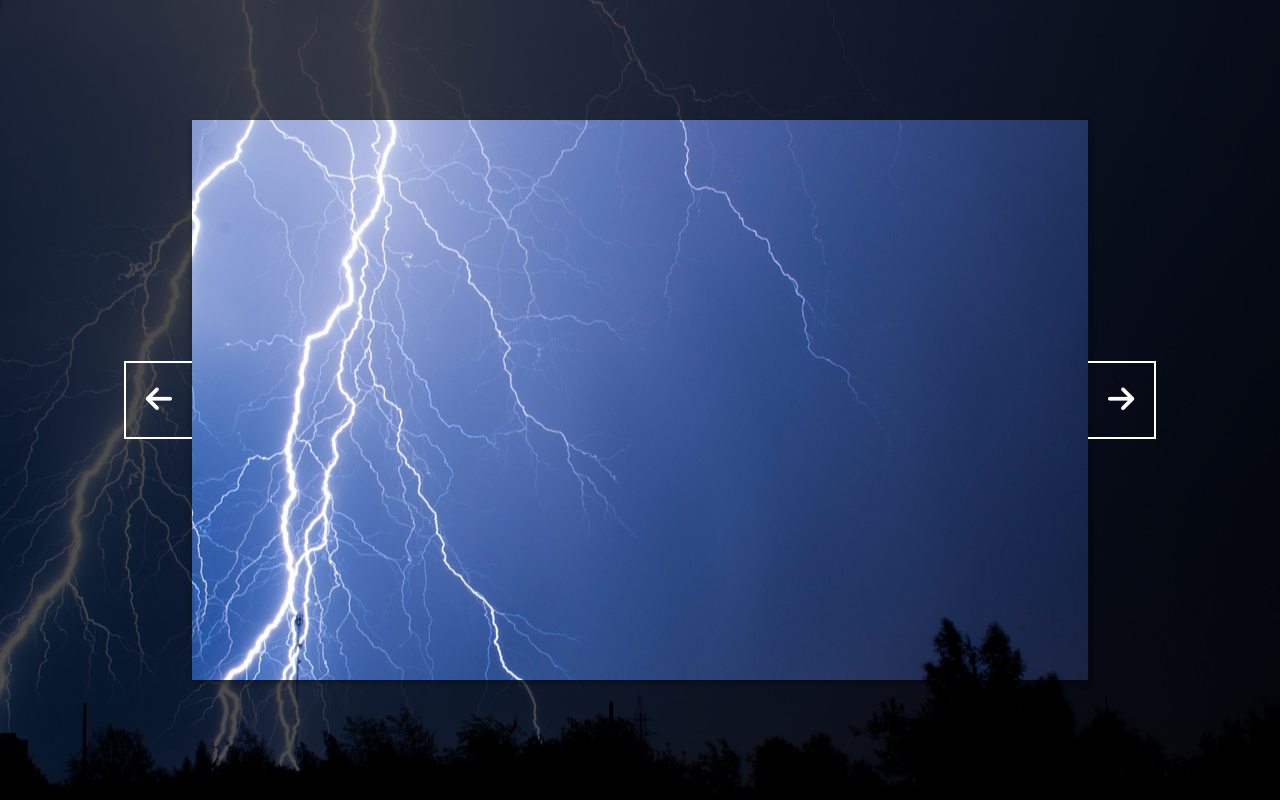
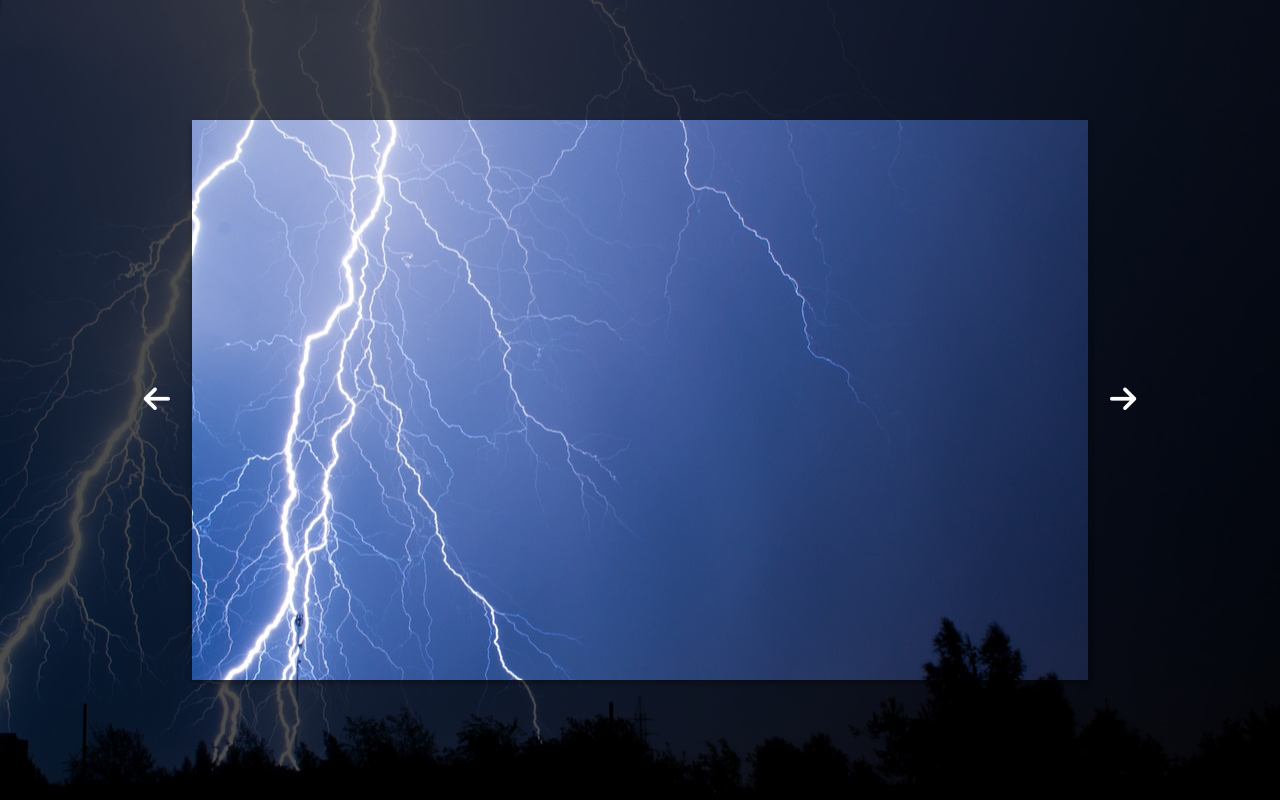
Before and after one commit to CarolaZapp/Background_Slider_Energy, a plain HTML site: page index.html in a window 1280 px wide. Drawn offline with Linux system fonts and the light colour scheme.

Commit message:
button border canceled

```diff
--- a/style.css
+++ b/style.css
@@ -61,7 +61,7 @@ body::before {
   color: white;
   padding: 20px;
   font-size: 30px;
-  border: 2px solid white;
+  /* border: 2px solid white; */
   top: 50%;
   transform: translateY(-50%);
   cursor: pointer;
@@ -73,10 +73,13 @@ body::before {
 
 .left-arrow {
   left: calc(15vw - 68.25px);
-  border-right: none;
+  /* border-right: none; */
+  outline: none;
+  border: none;
 }
 
 .right-arrow {
   right: calc(15vw - 68.25px);
-  border-left: none;
+  /* border-left: none; */
+  border: none;
 }
```
